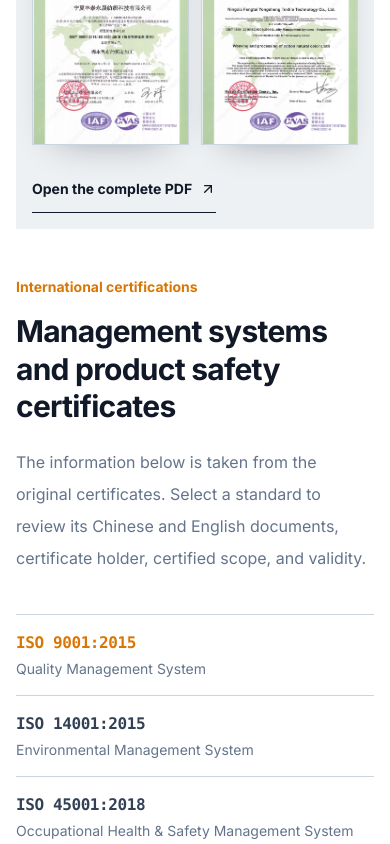
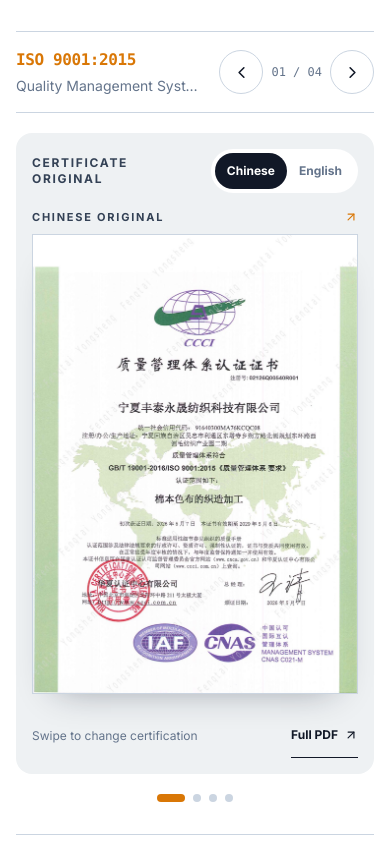
Before and after one commit to xxtaoj/fengtai-web, a React (Vite) app: page /company in a window 390 px wide. Shown: the part 2560-3404 px from the top of the page. Built offline with nearby package versions, Linux system fonts and the light colour scheme.

Commit message:
右下角联系我们以及app图标进行美化、一些控件的优化以及手机版证书的调整

```diff
--- a/src/components/InternationalCertifications.tsx
+++ b/src/components/InternationalCertifications.tsx
@@ -1,5 +1,5 @@
-import { useState } from 'react';
-import { ArrowUpRight } from 'lucide-react';
+import { useRef, useState, type MouseEvent, type TouchEvent } from 'react';
+import { ArrowUpRight, ChevronLeft, ChevronRight } from 'lucide-react';
 import { useLanguage } from '../i18n/useLanguage';
 import { LocalImage } from './Media';
 
@@ -117,8 +117,8 @@
   },
 ];
 
-function CertificatePreview({ image, label, href, alt }: { image: string; label: string; href: string; alt: string }) {
-  return <a href={href} target="_blank" rel="noreferrer" className="group block min-w-0 focus-visible:outline-none focus-visible:ring-2 focus-visible:ring-accent focus-visible:ring-offset-4">
+function CertificatePreview({ image, label, href, alt, onClick }: { image: string; label: string; href: string; alt: string; onClick?: (event: MouseEvent<HTMLAnchorElement>) => void }) {
+  return <a href={href} target="_blank" rel="noreferrer" onClick={onClick} className="group block min-w-0 focus-visible:outline-none focus-visible:ring-2 focus-visible:ring-accent focus-visible:ring-offset-4">
     <span className="mb-2 flex items-center justify-between gap-2 text-[11px] font-bold uppercase tracking-[.16em] text-body">
       {label}<ArrowUpRight size={14} className="shrink-0 text-accent transition-transform group-hover:translate-x-0.5 group-hover:-translate-y-0.5" />
     </span>
@@ -132,10 +132,147 @@
   const { language } = useLanguage();
   const zh = language === 'zh';
   const [activeId, setActiveId] = useState(certifications[0].id);
+  const [previewLanguage, setPreviewLanguage] = useState<'zh' | 'en'>('zh');
+  const [slideDirection, setSlideDirection] = useState<'next' | 'previous'>('next');
+  const touchStartX = useRef<number | null>(null);
+  const swiped = useRef(false);
   const active = certifications.find((item) => item.id === activeId) ?? certifications[0];
+  const activeIndex = Math.max(0, certifications.findIndex((item) => item.id === active.id));
+  const details = [
+    [zh ? '证书持有人' : 'Certificate holder', zh ? active.holderZh : active.holderEn],
+    [zh ? '证书编号' : 'Certificate number', active.registration],
+    [zh ? '认证范围' : 'Certified scope', zh ? active.scopeZh : active.scopeEn],
+    [zh ? '有效期' : 'Validity', zh ? active.validityZh : active.validityEn],
+    [zh ? '发证机构' : 'Certification body', zh ? active.issuerZh : active.issuerEn],
+  ];
+
+  function moveCertificate(direction: -1 | 1) {
+    const nextIndex = (activeIndex + direction + certifications.length) % certifications.length;
+    setSlideDirection(direction > 0 ? 'next' : 'previous');
+    setActiveId(certifications[nextIndex].id);
+  }
+
+  function selectCertificate(index: number) {
+    setSlideDirection(index >= activeIndex ? 'next' : 'previous');
+    setActiveId(certifications[index].id);
+  }
+
+  function handleTouchStart(event: TouchEvent<HTMLElement>) {
+    touchStartX.current = event.touches[0]?.clientX ?? null;
+    swiped.current = false;
+  }
+
+  function handleTouchEnd(event: TouchEvent<HTMLElement>) {
+    if (touchStartX.current === null) return;
+    const endX = event.changedTouches[0]?.clientX ?? touchStartX.current;
+    const distance = endX - touchStartX.current;
+    touchStartX.current = null;
+    if (Math.abs(distance) < 48) return;
+    swiped.current = true;
+    moveCertificate(distance < 0 ? 1 : -1);
+  }
+
+  function handlePreviewClick(event: MouseEvent<HTMLAnchorElement>) {
+    if (!swiped.current) return;
+    event.preventDefault();
+    swiped.current = false;
+  }
+
+  const mobileImage = previewLanguage === 'zh' ? active.imageZh : active.imageEn;
+  const mobilePdf = previewLanguage === 'zh' ? active.pdfZh : active.pdfEn;
+  const mobileLabel = previewLanguage === 'zh'
+    ? (zh ? '中文原件' : 'Chinese original')
+    : (zh ? '英文原件' : 'English original');
 
   return <section id="certificates" className="section-pad scroll-mt-28 bg-white">
-    <div className="container-shell grid gap-12 lg:grid-cols-[minmax(0,1.08fr)_minmax(23rem,.92fr)] lg:items-start lg:gap-16">
+    <div className="container-shell lg:hidden">
+      <p className="text-sm font-bold text-accent">{zh ? '国际认证' : 'International certifications'}</p>
+      <h2 className="mt-3 text-3xl font-bold leading-tight tracking-tight text-ink">{zh ? '管理体系与产品安全认证' : 'Management systems and product safety certificates'}</h2>
+      <p className="mt-4 text-sm leading-7 text-muted">{zh ? '左右滑动切换认证，选择中文或英文查看对应证书原件。' : 'Swipe between certifications and choose the Chinese or English original.'}</p>
+
+      <div className="mt-8 flex items-center justify-between gap-4 border-y border-slate-300 py-4">
+        <div className="min-w-0">
+          <p className="font-mono text-base font-bold tracking-tight text-accent">{active.standard}</p>
+          <p className="mt-1 truncate text-sm text-muted">{zh ? active.nameZh : active.nameEn}</p>
+        </div>
+        <div className="flex shrink-0 items-center gap-2">
+          <button type="button" onClick={() => moveCertificate(-1)} aria-label={zh ? '上一项认证' : 'Previous certification'} className="grid size-11 place-items-center rounded-full border border-slate-300 text-ink transition-colors hover:border-accent hover:text-accent">
+            <ChevronLeft size={19} />
+          </button>
+          <span className="min-w-12 text-center font-mono text-xs text-muted">{String(activeIndex + 1).padStart(2, '0')} / {String(certifications.length).padStart(2, '0')}</span>
+          <button type="button" onClick={() => moveCertificate(1)} aria-label={zh ? '下一项认证' : 'Next certification'} className="grid size-11 place-items-center rounded-full border border-slate-300 text-ink transition-colors hover:border-accent hover:text-accent">
+            <ChevronRight size={19} />
+          </button>
+        </div>
+      </div>
+
+      <div id="certificate-panel-mobile" aria-live="polite" className="mt-5">
+        <article
+          key={`${active.id}-${previewLanguage}`}
+          onTouchStart={handleTouchStart}
+          onTouchEnd={handleTouchEnd}
+          className={`touch-pan-y rounded-2xl bg-[#EEF1F3] p-4 ${slideDirection === 'next' ? 'certificate-slide-next' : 'certificate-slide-previous'}`}
+        >
+          <div className="mb-4 flex items-center justify-between gap-3">
+            <p className="text-xs font-bold tracking-[.14em] text-body">{zh ? '证书原件' : 'CERTIFICATE ORIGINAL'}</p>
+            <div role="group" aria-label={zh ? '选择证书语言' : 'Choose certificate language'} className="flex rounded-full bg-white p-1">
+              {(['zh', 'en'] as const).map((documentLanguage) => {
+                const selected = previewLanguage === documentLanguage;
+                return <button
+                  key={documentLanguage}
+                  type="button"
+                  aria-pressed={selected}
+                  onClick={() => setPreviewLanguage(documentLanguage)}
+                  className={`min-h-9 rounded-full px-3 text-xs font-bold transition-colors ${selected ? 'bg-ink text-white' : 'text-muted hover:text-ink'}`}
+                >
+                  {documentLanguage === 'zh' ? (zh ? '中文' : 'Chinese') : (zh ? '英文' : 'English')}
+                </button>;
+              })}
+            </div>
+          </div>
+
+          <CertificatePreview
+            image={mobileImage}
+            label={mobileLabel}
+            href={mobilePdf}
+            alt={`${active.standard} ${previewLanguage === 'zh' ? '中文证书' : 'English certificate'}`}
+            onClick={handlePreviewClick}
+          />
+
+          <div className="mt-5 flex items-center justify-between gap-3">
+            <span className="text-xs text-muted">{zh ? '左右滑动切换认证' : 'Swipe to change certification'}</span>
+            <a href={`${active.pdf}#page=${previewLanguage === 'zh' ? active.zhPage : active.enPage}`} target="_blank" rel="noreferrer" className="inline-flex min-h-11 items-center gap-1.5 border-b border-ink text-xs font-bold text-ink transition-colors hover:border-accent hover:text-accent">
+              {zh ? '完整 PDF' : 'Full PDF'}<ArrowUpRight size={14} />
+            </a>
+          </div>
+        </article>
+
+        <div className="mt-5 flex items-center justify-center gap-2" aria-label={zh ? '选择认证资料' : 'Select a certification record'}>
+          {certifications.map((item, index) => {
+            const selected = item.id === active.id;
+            return <button
+              key={item.id}
+              type="button"
+              onClick={() => selectCertificate(index)}
+              aria-label={`${zh ? '查看' : 'View'} ${item.standard}`}
+              aria-pressed={selected}
+              aria-controls="certificate-panel-mobile"
+              className={`h-2 rounded-full transition-[width,background-color] ${selected ? 'w-7 bg-accent' : 'w-2 bg-slate-300'}`}
+            />;
+          })}
+        </div>
+      </div>
+
+      <dl className="mt-8 border-y border-slate-300">
+        {details.map(([label, value]) => <div key={label} className="border-b border-slate-200 py-4 last:border-b-0">
+          <dt className="text-xs font-bold uppercase tracking-[.08em] text-muted">{label}</dt>
+          <dd className={`mt-2 text-sm leading-6 text-ink ${label === (zh ? '证书编号' : 'Certificate number') ? 'font-mono' : ''}`}>{value}</dd>
+        </div>)}
+      </dl>
+      <p className="mt-5 text-xs leading-5 text-muted">{zh ? '证书主体、范围和有效期以 PDF 原件为准。' : 'Certificate holder, scope, and validity are subject to the original PDF.'}</p>
+    </div>
+
+    <div className="container-shell hidden gap-12 lg:grid lg:grid-cols-[minmax(0,1.08fr)_minmax(23rem,.92fr)] lg:items-start lg:gap-16">
       <div className="lg:sticky lg:top-28">
         <div className="flex items-end justify-between gap-5 border-b border-slate-300 pb-4">
           <div>
@@ -145,7 +282,7 @@
           <span className="shrink-0 font-mono text-xs text-muted">{zh ? '4 项认证' : '4 RECORDS'}</span>
         </div>
 
-        <div id="certificate-panel" aria-live="polite" className="mt-5 bg-[#EEF1F3] p-4 sm:p-7">
+        <div id="certificate-panel-desktop" aria-live="polite" className="mt-5 bg-[#EEF1F3] p-4 sm:p-7">
           <div key={active.id} className="grid grid-cols-2 items-start gap-3 sm:gap-6">
             <CertificatePreview image={active.imageZh} label={zh ? '中文原件' : 'Chinese original'} href={active.pdfZh} alt={`${active.standard} 中文证书`} />
             <CertificatePreview image={active.imageEn} label={zh ? '英文原件' : 'English original'} href={active.pdfEn} alt={`${active.standard} English certificate`} />
@@ -168,7 +305,7 @@
               key={item.id}
               type="button"
               aria-pressed={selected}
-              aria-controls="certificate-panel"
+              aria-controls="certificate-panel-desktop"
               onClick={() => setActiveId(item.id)}
               className="group block min-h-20 w-full border-b border-slate-300 py-4 text-left transition-colors focus-visible:outline-none focus-visible:ring-2 focus-visible:ring-inset focus-visible:ring-accent"
             >
@@ -181,13 +318,7 @@
         </div>
 
         <dl className="mt-9 border-y border-slate-300">
-          {[
-            [zh ? '证书持有人' : 'Certificate holder', zh ? active.holderZh : active.holderEn],
-            [zh ? '证书编号' : 'Certificate number', active.registration],
-            [zh ? '认证范围' : 'Certified scope', zh ? active.scopeZh : active.scopeEn],
-            [zh ? '有效期' : 'Validity', zh ? active.validityZh : active.validityEn],
-            [zh ? '发证机构' : 'Certification body', zh ? active.issuerZh : active.issuerEn],
-          ].map(([label, value]) => <div key={label} className="grid gap-2 border-b border-slate-200 py-4 last:border-b-0 sm:grid-cols-[7.5rem_1fr] sm:gap-5">
+          {details.map(([label, value]) => <div key={label} className="grid gap-2 border-b border-slate-200 py-4 last:border-b-0 sm:grid-cols-[7.5rem_1fr] sm:gap-5">
             <dt className="text-xs font-bold uppercase tracking-[.08em] text-muted">{label}</dt>
             <dd className={`text-sm leading-6 text-ink ${label === (zh ? '证书编号' : 'Certificate number') ? 'font-mono' : ''}`}>{value}</dd>
           </div>)}
--- a/src/components/QuoteCTA.tsx
+++ b/src/components/QuoteCTA.tsx
@@ -11,12 +11,12 @@
         <h2 className="text-3xl font-bold text-ink">{zh?'告诉我们需要什么面料':'Tell us what fabric you need'}</h2>
         <p className="mt-3 max-w-2xl leading-7 text-muted">{zh?'发送面料类别、成分、幅宽、密度或克重、数量和用途，我们将根据现货与生产情况协助确认。':'Share the fabric type, composition, width, construction or weight, quantity, and end use. We will check available stock and production options.'}</p>
       </div>
-      <div className="flex w-full flex-col gap-1.5 rounded-[1.5rem] border border-amber-900/10 bg-white/75 p-1.5 shadow-[0_16px_40px_-28px_rgba(17,24,39,.45)] sm:w-auto sm:flex-row sm:rounded-full">
+      <div className="flex w-full flex-col gap-2 sm:w-auto sm:flex-row sm:gap-3">
         <PrimaryButton to="/contact#inquiry" className="group min-h-12 w-full rounded-full !px-2 shadow-[0_10px_24px_-16px_rgba(180,83,9,.9)] hover:-translate-y-0.5 sm:w-auto">
           <span className="pl-4">{zh?'发送面料询盘':'Send Fabric Inquiry'}</span>
           <span className="ml-1 grid size-8 place-items-center rounded-full bg-white/15 transition-transform duration-300 group-hover:rotate-6" aria-hidden="true"><ArrowUpRight size={16}/></span>
         </PrimaryButton>
-        <SecondaryButton to="/products" className="min-h-12 w-full rounded-full !border-transparent !bg-transparent px-6 hover:!border-transparent hover:!bg-white hover:!text-ink sm:w-auto">{zh?'查看产品':'View Products'}</SecondaryButton>
+        <SecondaryButton to="/products" className="min-h-12 w-full rounded-full !border-slate-200 !bg-white px-6 shadow-[0_10px_24px_-20px_rgba(17,24,39,.55)] hover:!border-slate-300 hover:!bg-slate-50 hover:!text-ink sm:w-auto">{zh?'查看产品':'View Products'}</SecondaryButton>
       </div>
     </div>
   </section>;
--- a/src/index.css
+++ b/src/index.css
@@ -22,6 +22,10 @@
 .activity-swatch { background-color: #D8D2C6; background-image: linear-gradient(90deg,transparent 0 76%,rgba(217,119,6,.78) 76% 77%,transparent 77%),repeating-linear-gradient(0deg,rgba(17,24,39,.12) 0 1px,transparent 1px 9px),repeating-linear-gradient(90deg,rgba(17,24,39,.08) 0 1px,transparent 1px 13px); }
 .activity-detail-stamp { background-image: repeating-linear-gradient(0deg,transparent 0 8px,rgba(17,24,39,.05) 8px 9px); }
 .product-selvedge { background-color: #E7DED0; background-image: linear-gradient(90deg,transparent 0 64%,rgba(217,119,6,.9) 64% 70%,transparent 70%),repeating-linear-gradient(0deg,rgba(17,24,39,.22) 0 1px,transparent 1px 6px); box-shadow: 1px 0 0 rgba(17,24,39,.18); }
+@keyframes certificate-slide-next { from { opacity: 0; transform: translateX(18px); } to { opacity: 1; transform: translateX(0); } }
+@keyframes certificate-slide-previous { from { opacity: 0; transform: translateX(-18px); } to { opacity: 1; transform: translateX(0); } }
+.certificate-slide-next { animation: certificate-slide-next .28s cubic-bezier(.22,1,.36,1); }
+.certificate-slide-previous { animation: certificate-slide-previous .28s cubic-bezier(.22,1,.36,1); }
 .bg-ink .heading { color: #fff; }
 .bg-ink .heading + div { color: #cbd5e1; }
 section:has(> video[autoplay]) { background-image: url('/images/hero-poster.jpg'); background-position: center; background-size: cover; }
```
Also changed, not shown: src/components/Footer.tsx (+5 -5 lines).
